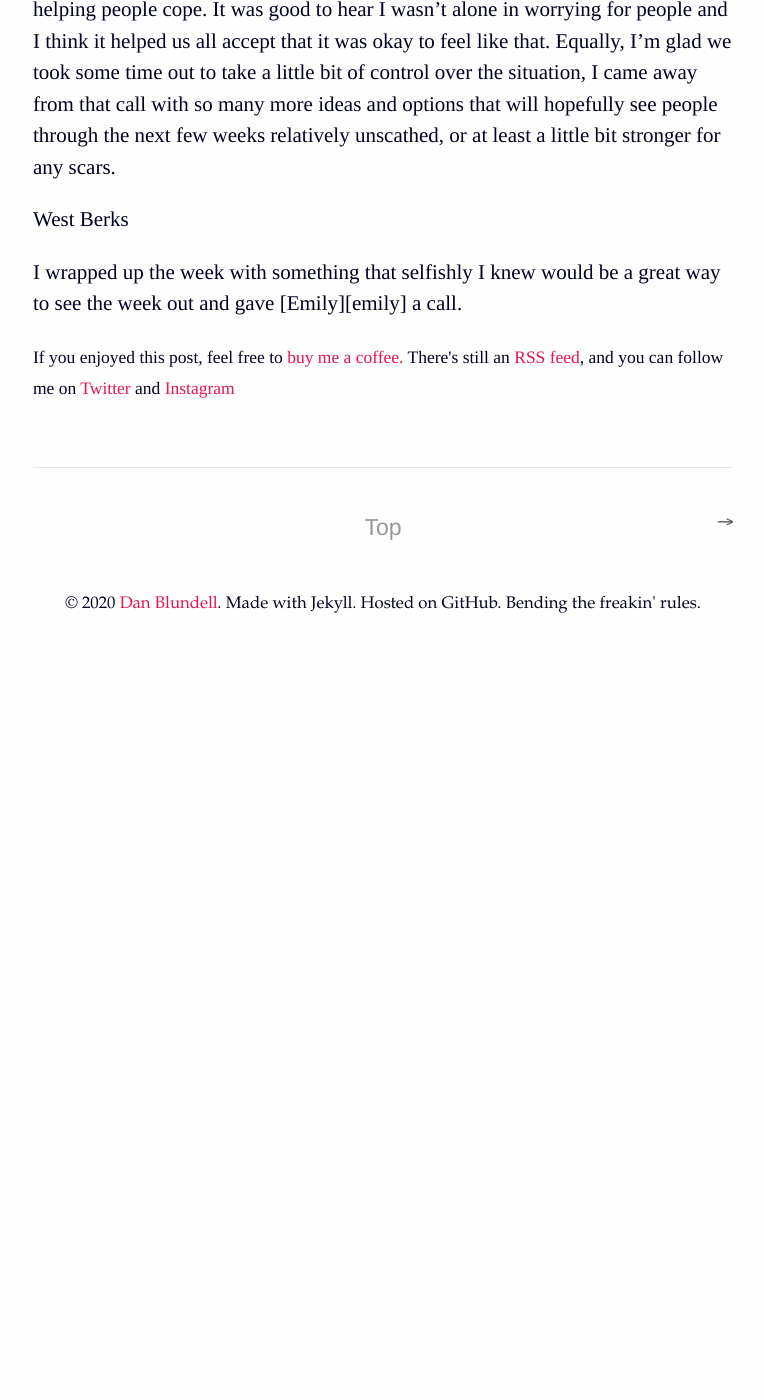
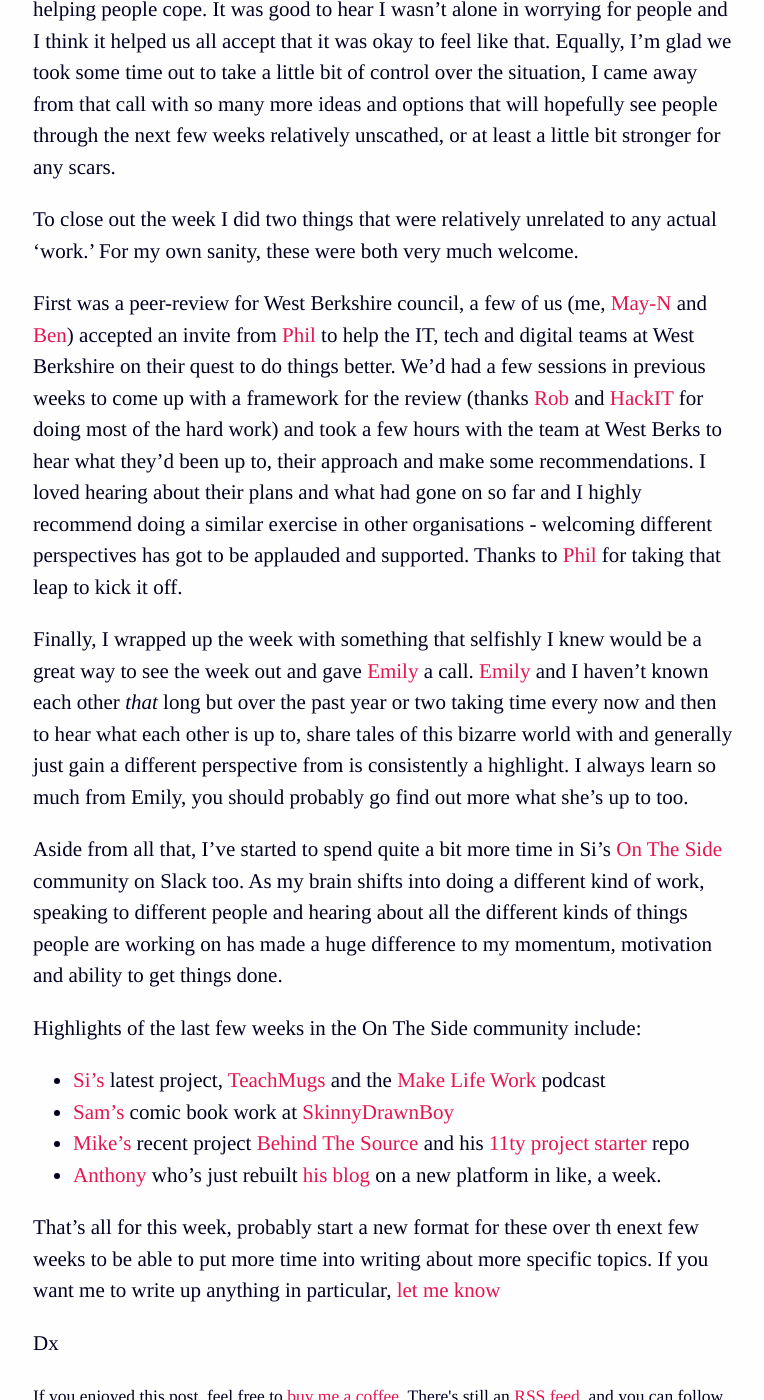
Before and after one commit to danblundell/danblundell.github.io, a Jekyll site: the page built from _posts/2020-11-06-weeknotes-20.md, in a window 1280 px wide and 1400 px high, scrolled down 1450 px. Shown: the whole window, without its empty margins (257-1021 px from the left). Built offline with Jekyll 4.4.1, drawn with Linux system fonts in a browser that asks for light colours; before the commit the page ends 2112 px from its top, so only the background shows below that; some of the changed text lies outside the part shown.

Commit message:
updates weeknotes 20

```diff
--- a/_posts/2020-11-06-weeknotes-20.md
+++ b/_posts/2020-11-06-weeknotes-20.md
@@ -12,7 +12,7 @@ Week commencing 2nd November 2020.
 
 After this week, I have four weeks left in my current role before I head off somewhere new. As part of me leaving, we're looking to bring some new techxpertise (not a word, acknowledged) to make sure that the team has enough support after they've forgotten about me.
 
-Hopefully we'll find someone that'll help the team skip all stages of grief and jump straight to acceptance. Let's be honest, is probably best for everyone. With that in mind, this week kicked off with interviews for a [Lead Software Engineer][lead-engineer] to join the team. We've left applications open so if this could be you, or you know someone that might be interested in growing a team and being supported to develop some badass leadership skills, [get in touch][contact]. I can answer any questions about what the role involves, who you'd be working with and what kind of impact you might be able to make.
+Hopefully, we'll find someone that'll help the team skip all stages of grief and jump straight to acceptance. Let's be honest, is probably best for everyone. With that in mind, this week kicked off with interviews for a [Lead Software Engineer][lead-engineer] to join the team. We've left applications open so if this could be you, or you know someone that might be interested in growing a team and being supported to develop some badass leadership skills, [get in touch][contact]. I can answer any questions about what the role involves, who you'd be working with and what kind of impact you might be able to make.
 
 Also this week, I invited to be a guest for an [AWS][aws] webinar on [Amazon Connect][aws-connect]. It was a level 100 talk on what Amazon Connect is, how it works and how it can be useful to your business. I walked through a few things we'd done around automating transactions and why automating things on phone lines is strategically, kind of important. Pretty sure you can still [register][aws-connect-signup] and be sent the recording if you're so inclined. It was good fun to do and working with [Iain][aws-iain] was a pleasure, what he doesn't know about Connect probably isn't worth knowing. I'm reliably informed that the feedback on the session itself was some of the best they've had to date, so that's nice.
 
@@ -20,11 +20,23 @@ In between meetings for various projects like building new software for Test and
 
 After spending so long working remotely and with the promise of another UK lockdown, we realised we shared a common worry around our team's mental health. We shared how we were doing, how our teams were feeling and spent a bit of time working through some ideas together that could be good experiments for helping people cope. It was good to hear I wasn't alone in worrying for people and I think it helped us all accept that it was okay to feel like that. Equally, I'm glad we took some time out to take a little bit of control over the situation, I came away from that call with so many more ideas and options that will hopefully see people through the next few weeks relatively unscathed, or at least a little bit stronger for any scars.
 
-West Berks
+To close out the week I did two things that were relatively unrelated to any actual 'work.' For my own sanity, these were both very much welcome.
 
-I wrapped up the week with something that selfishly I knew would be a great way to see the week out and gave [Emily][emily] a call.
+First was a peer-review for West Berkshire council, a few of us (me, [May-N][may-n] and [Ben][ben]) accepted an invite from [Phil][phil] to help the IT, tech and digital teams at West Berkshire on their quest to do things better. We'd had a few sessions in previous weeks to come up with a framework for the review (thanks [Rob][rob] and [HackIT][hackit] for doing most of the hard work) and took a few hours with the team at West Berks to hear what they'd been up to, their approach and make some recommendations. I loved hearing about their plans and what had gone on so far and I highly recommend doing a similar exercise in other organisations - welcoming different perspectives has got to be applauded and supported. Thanks to [Phil][phil] for taking that leap to kick it off.
 
+Finally, I wrapped up the week with something that selfishly I knew would be a great way to see the week out and gave [Emily][emily] a call. [Emily][emily] and I haven't known each other _that_ long but over the past year or two taking time every now and then to hear what each other is up to, share tales of this bizarre world with and generally just gain a different perspective from is consistently a highlight. I always learn so much from Emily, you should probably go find out more what she's up to too.
 
+Aside from all that, I've started to spend quite a bit more time in Si's [On The Side][ots] community on Slack too. As my brain shifts into doing a different kind of work, speaking to different people and hearing about all the different kinds of things people are working on has made a huge difference to my momentum, motivation and ability to get things done.
+
+Highlights of the last few weeks in the On The Side community include:
+* [Si's][si] latest project, [TeachMugs][teachmugs] and the [Make Life Work][mlw] podcast
+* [Sam's][sam] comic book work at [SkinnyDrawnBoy][skinnydrawnboy]
+* [Mike's][mike] recent project [Behind The Source][mike] and his [11ty project starter][mike-11] repo
+* [Anthony][anthony] who's just rebuilt [his blog][anthony] on a new platform in like, a week.
+
+That's all for this week, probably start a new format for these over th enext few weeks to be able to put more time into writing about more specific topics. If you want me to write up anything in particular, [let me know][contact]
+
+Dx
 
 [lead-engineer]: https://www.linkedin.com/jobs/view/2220101159/
 [aws-connect-signup]: https://pages.awscloud.com/Webinar_AmazonConnect.html
@@ -32,16 +44,22 @@ I wrapped up the week with something that selfishly I knew would be a great way
 [aws-connect]: https://aws.amazon.com/connect
 [aws-iain]: https://www.linkedin.com/in/iaint/
 
-[kat]: https://twitter.com/katsexton8
-[adele]: https://twitter.com/adelleywelley
-[emma]: https://twitter.com/Emm_McG
-[lauren]: https://www.twitter.com/_laurencurrie_
-[lauren-2]: https://www.instagram.com/_laurencurrie_
-[vie]: https://www.instagram.com/happy_little_vie/
-[spadge]:https://www.instagram.com/spadgerina/
-[stride]:https://stride.inc/
-[stride-recording]:https://us02web.zoom.us/webinar/register/WN_5CMeu1MFRFKMaCzGxhWoeA
-[stride-blog]:https://stride.inc/blog/shifting-from-practitioner-to-leader
+[skinnydrawnboy]: https://www.instagram.com/skinnydrawnboy/
+[teachmugs]:https://teachmugs.com/
+[si]: https://twitter.com/si
+[mlw]: https://makelifeworkpodcast.com/
+[ots]: https://ontheside.network/
+[mike]: https://twitter.com/mikestreety
+[mike-bts]: https://www.behindthesource.co.uk/
+[mike-11]: https://gitlab.com/mikestreety/11ty-starter
+[sam]: https://twitter.com/nocturnalmonkey
+[anthony]: https://twitter.com/MrQwest
 
-[stride-img]: /img/content/weeknotes-s2e1-stride.png
 [contact]: /about
+[may-n]: https://twitter.com/maynleow
+[cate]: https://twitter.com/madebycatem
+[emily]: https://twitter.com/EmRoseBaz
+[ben]: https://twitter.com/BforBen
+[hackit]: https://twitter.com/hackit
+[phil]: https://twitter.com/PhilRumens
+[rob]: https://twitter.com/robmiller
```
